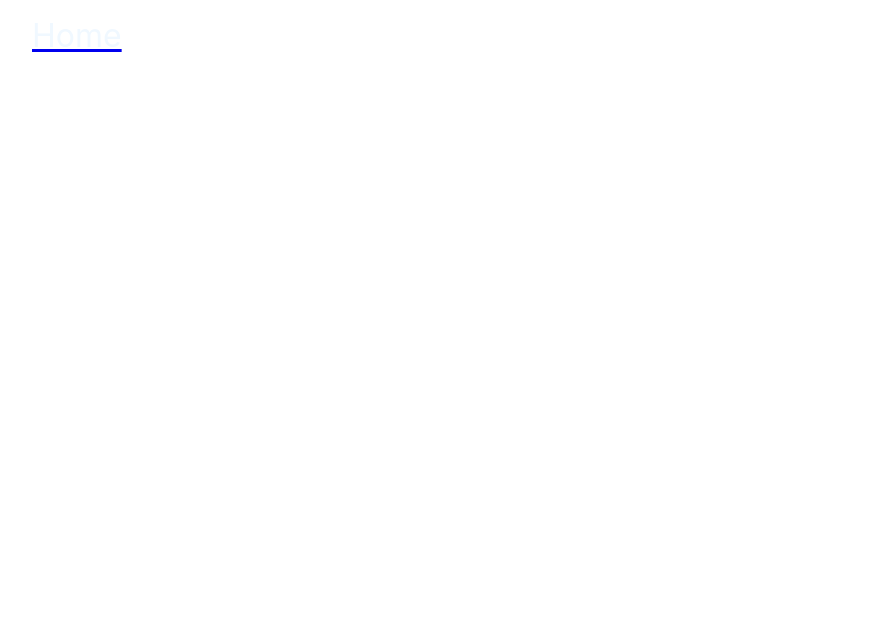
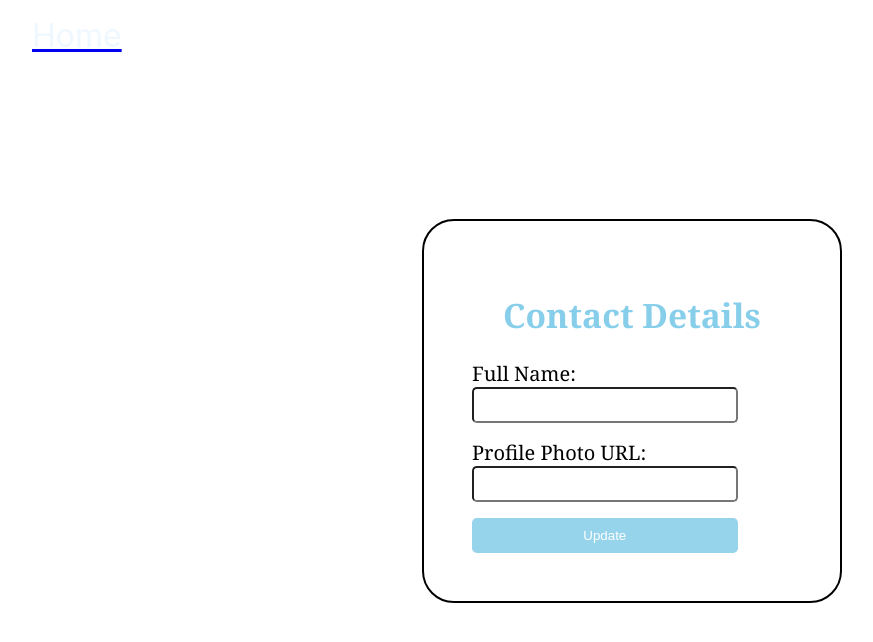
Before and after one commit to udaykumardl/expense-tracker1, a React (Create React App) app: page /contactDetails in a window 1280 px wide. Before the commit this address had no page. Shown: the top 642 px of the page, without its empty margins (8-881 px from the left). Built offline with nearby package versions, Linux system fonts and the light colour scheme.

Commit message:
Complete your profile

```diff
--- a/src/App.js
+++ b/src/App.js
@@ -4,19 +4,24 @@ import Navbar from './Components/Navbar/Navbar';
 import {BrowserRouter,Route, Routes} from 'react-router-dom';
 import Home from './Components/Home/Home';
 import AuthForm from './Components/SignUp/AuthForm';
+import { AuthContextprovider } from './Components/AuthContext/auth-context';
+import ContactDetails from './Components/ContactDetails/ContactDetails';
 
 
 function App() {
   return (
     <div>
+
       <BrowserRouter>
 
       <Navbar />
       <Routes>
         <Route path='/' element={<Home />} />
         <Route path='/login' element={<AuthForm />}/>
+        <Route path='/contactDetails' element={<ContactDetails />} />
       </Routes>
       </BrowserRouter>
+
     </div>
   );
 }
--- /dev/null
+++ b/src/Components/AuthContext/auth-context.js
@@ -0,0 +1,23 @@
+import React from "react";
+
+const AuthContext=React.createContext({
+    token:''
+})
+
+export const AuthContextprovider=(props) =>{
+    const initialtoken=localStorage.setItem('token')
+    console.log('initialtoken',initialtoken)
+
+
+    const contextvalue={
+        token:initialtoken
+    }
+
+    return(
+        <AuthContext.Provider  value={contextvalue}>
+            {props.children}
+        </AuthContext.Provider>
+    )
+}
+
+export default AuthContext;
--- /dev/null
+++ b/src/Components/ContactDetails/ContactDetails.js
@@ -0,0 +1,61 @@
+
+import React, { useContext, useRef } from "react";
+import classes from './ContactDetails.module.css'
+import AuthContext from "../AuthContext/auth-context";
+
+const ContactDetails =() =>{
+    const FullNameInputRef=useRef()
+    const photoUrlInputRef= useRef()
+
+    const authcontext=useContext(AuthContext)
+    const SubmitHandler=(event)=>{
+        console.log('Token',authcontext.token)
+        event.preventDefault();
+
+        const enteredFullName=FullNameInputRef.current.value;
+        const enteredPhotoUrl=photoUrlInputRef.current.value;
+
+        fetch('https://identitytoolkit.googleapis.com/v1/accounts:update?key=AIzaSyB47KuZmw9rfYwbJbr7GlQ-i6f4Gilvnrw',{
+
+            method: 'POST',
+            body: JSON.stringify({
+              idToken: authcontext.token,
+              displayName: enteredFullName,
+              photoUrl:enteredPhotoUrl,
+              returnSecureToken: true
+            }),
+            headers: {
+              'Content-Type': 'application/json'
+            }
+          })
+          .then(res => {
+            alert('Details upadted Succesfully')
+            if (!res.ok) {
+              throw new Error('Failed to update details');
+            }
+          })
+          .catch(error => {
+            console.error('Error updating details:', error);
+
+          });
+          }
+
+
+    return(
+        <div className={classes.div} >
+        <form className={classes.form} onSubmit={SubmitHandler}>
+            <h1 className={classes.heading}>Contact Details</h1>
+            <label htmlFor="fullname" className={classes.label}>Full Name:</label><br/>
+            <input type="text" id='fullname' required ref={FullNameInputRef} className={classes.input} ></input><br/>
+            <label htmlFor="photoUrl"  className={classes.label}>Profile Photo URL:</label>
+            <input type="text" id='photoUrl' required ref={photoUrlInputRef} className={classes.input}></input>
+
+            <button type="submit" className={classes.button}>Update</button>
+
+        </form>
+        </div>
+
+    )
+}
+
+export default ContactDetails;
--- /dev/null
+++ b/src/Components/ContactDetails/ContactDetails.module.css
@@ -0,0 +1,47 @@
+.form{
+    border: 2px solid black;
+    width: 20rem;
+    padding: 3rem;
+    border-radius: 2rem;
+
+}
+.label{
+  font-size: 20px;
+  font-family: Georgia, 'Times New Roman', Times, serif;
+
+}
+.input{
+    width: 16rem;
+    height: 1.6rem;
+    border-radius: 0.3rem;
+    padding: 0.2rem;
+    margin-bottom: 1rem;
+}
+.button{
+    width: 16.6rem;
+    background-color: rgb(150, 212, 236);
+    border-radius: 0.3rem;
+    padding: 0.6rem;
+    color: white;
+    border: none;
+    cursor: pointer;
+}
+.button:hover{
+    background-color: rgb(63, 186, 235);
+}
+.heading{
+    text-align: center;
+    font-size: 2.1rem;
+    font-family: Georgia, 'Times New Roman', Times, serif;
+    color: skyblue;
+
+
+
+}
+.div{
+    display: flex;
+    justify-content: center;
+    align-items: center;
+    height: 85vh;
+
+  }
--- a/src/Components/Home/Home.js
+++ b/src/Components/Home/Home.js
@@ -1,10 +1,12 @@
 import React from "react";
 import classes from './Home.module.css'
+import { NavLink } from "react-router-dom";
 
 const Home =()=>{
     return(
-        <div className={classes.heading}>
-            Welcome to Expense Tracker
+        <div>
+            <p className={classes.heading}>Welcome to Expense Tracker</p>
+            <p className={classes.p}>Your Profile is incomplete <NavLink to='/contactdetails'>Complete Now</NavLink></p>
         </div>
     )
 }
--- a/src/Components/Home/Home.module.css
+++ b/src/Components/Home/Home.module.css
@@ -3,3 +3,8 @@
     font-family: Georgia, 'Times New Roman', Times, serif;
     text-align: center;
 }
+
+.p{
+    text-align: center;
+    font-size: 1.3rem;
+}
--- a/src/Components/SignUp/AuthForm.js
+++ b/src/Components/SignUp/AuthForm.js
@@ -45,14 +45,14 @@ const SignUp = () => {
                         errorMessage=data.error.message;
                     }
                     alert(errorMessage);
-                    throw new error(errorMessage);
+                    throw new Error(errorMessage);
                 })
             }
         })
         .then((data)=>{
             // console.log(data.Response)
             navigate('/')
-            let idToken=data.idToken;
+            const idToken=data.idToken;
             console.log(idToken)
             localStorage.setItem('token' ,idToken)
         })
```
